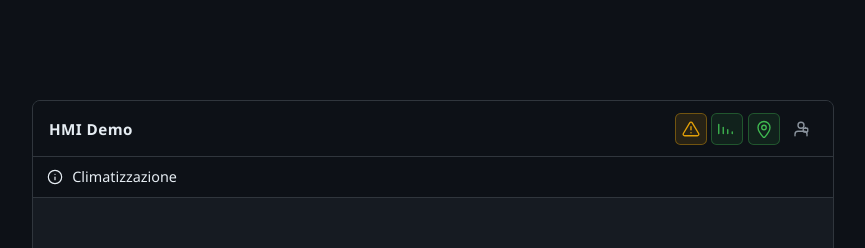
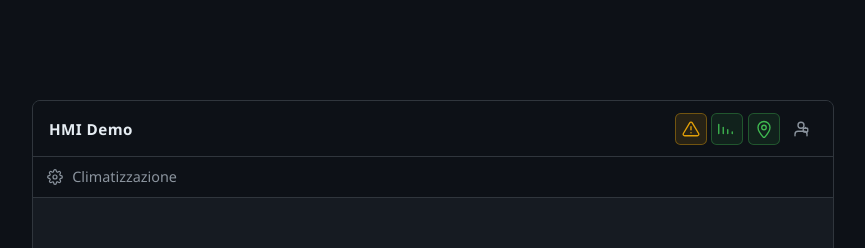
Before and after one commit to mad4j/hmi-demo, a Vue app: page / in a window 1280 px wide. Shown: the top 248 px of the page, without its empty margins (208-1073 px from the left). Built offline with nearby package versions, Linux system fonts and the light colour scheme.

Commit message:
feat: add MENU category (priority below NORMAL) to notification bar
Agent-Logs-Url: https://github.com/mad4j/hmi-demo/sessions/0caf7fa5-8b8c-43b4-879e-cc37a736abe6

Co-authored-by: mad4j <1510799+mad4j@users.noreply.github.com>

```diff
--- a/src/App.vue
+++ b/src/App.vue
@@ -49,6 +49,7 @@ const {
 } = useNotificationBar()
 
 const NOTIFICATION_ICON = {
+  MENU: 'menu',
   NORMAL: 'info',
   SUCCESS: 'check-circle',
   WARNING: 'fault',
@@ -407,6 +408,12 @@ watch(
   opacity: 0.85;
 }
 
+.notification-bar--menu {
+  background: var(--notification-normal-bg);
+  border-bottom-color: var(--notification-normal-border);
+  color: var(--text-secondary);
+}
+
 .notification-bar--normal {
   background: var(--notification-normal-bg);
   border-bottom-color: var(--notification-normal-border);
--- a/src/composables/useNotificationBar.js
+++ b/src/composables/useNotificationBar.js
@@ -1,7 +1,7 @@
 import { computed, ref } from 'vue'
 import { useMenuNavigation } from './useMenuNavigation.js'
 
-const PRIORITY_ORDER = { ERROR: 0, WARNING: 1, SUCCESS: 2, NORMAL: 3 }
+const PRIORITY_ORDER = { ERROR: 0, WARNING: 1, SUCCESS: 2, NORMAL: 3, MENU: 4 }
 const NOTIFICATION_TIMEOUT_DEFAULT_MS = 5000
 const DISPLAY_MODE_TIMEOUT = 'TIMEOUT'
 const DISPLAY_MODE_ACKNOWLEDGED = 'ACKNOWLEDGED'
@@ -16,7 +16,7 @@ export const useNotificationBar = () => {
   const notification = computed(() =>
     activeMessage.value
       ? { status: activeMessage.value.status, message: activeMessage.value.message }
-      : { status: 'NORMAL', message: currentPage.value?.label ?? '' },
+      : { status: 'MENU', message: currentPage.value?.label ?? '' },
   )
 
   const pendingCount = computed(() => messageQueue.value.length)
```
